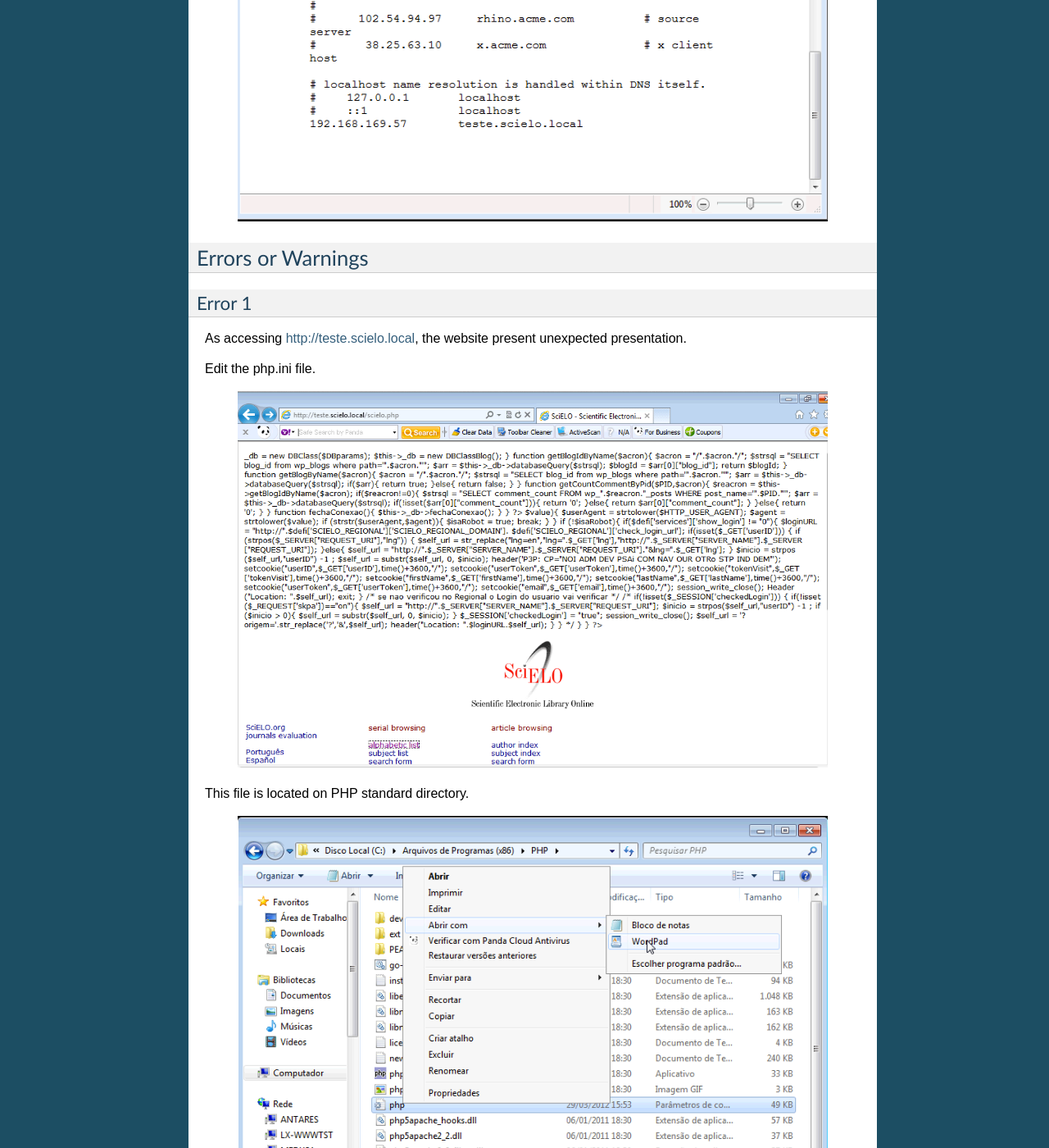
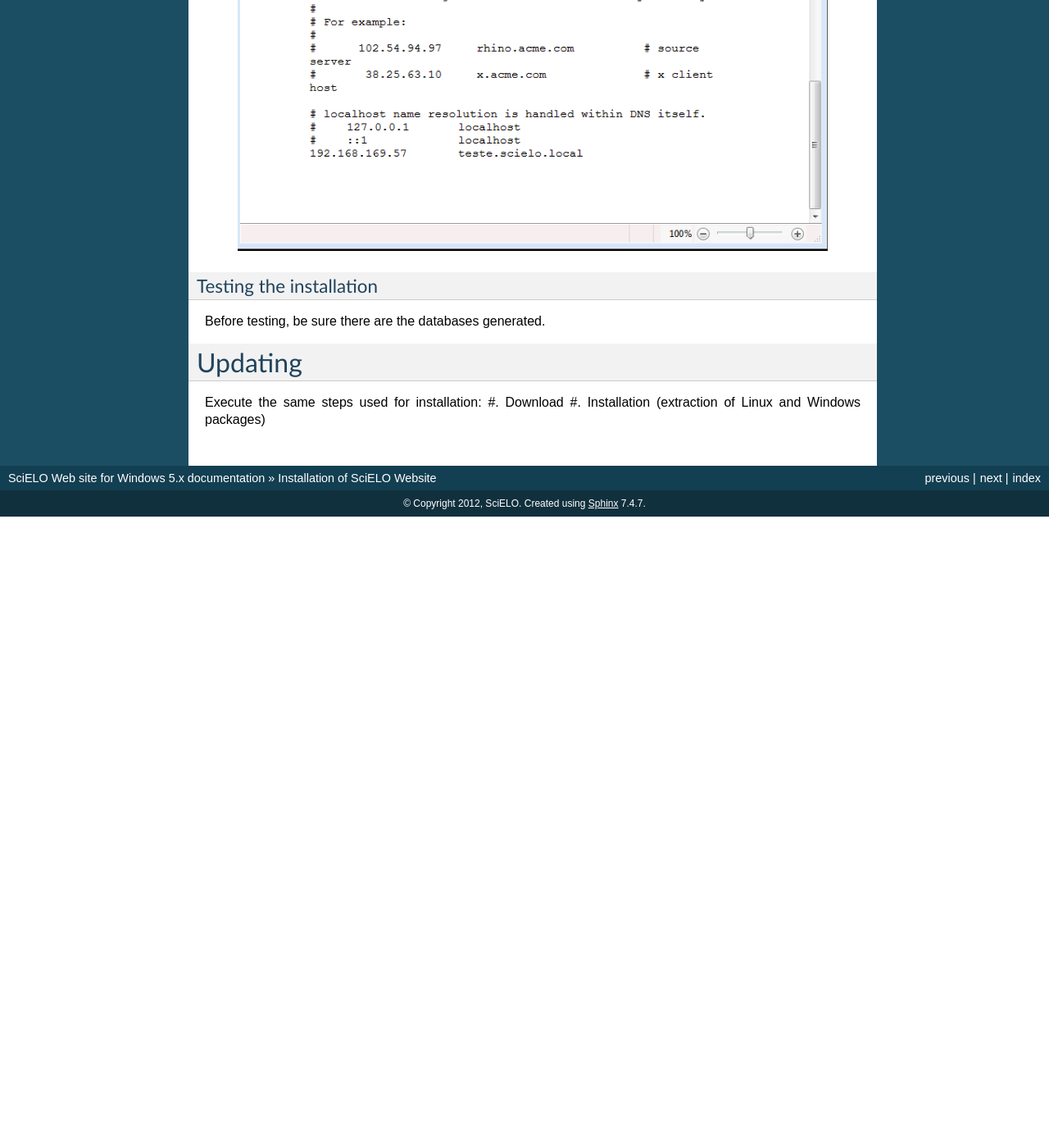
Before and after one commit to scieloorg/Web-Windows, a Sphinx documentation site: the page built from docs/source/howtoinstall_scielowebwin.rst, in a window 1280 px wide and 1400 px high, scrolled down 23818 px. Shown: the whole window at 82% size. Built offline with Sphinx 7.4.7, drawn with Linux system fonts in a browser that asks for light colours; formulas are drawn with MathJax 3; after the commit the page ends 24448 px from its top, so only the background shows below that; some of the changed text lies outside the part shown.

Commit message:
Documentation

```diff
--- a/docs/source/howtoinstall_scielowebwin.rst
+++ b/docs/source/howtoinstall_scielowebwin.rst
@@ -17,7 +17,8 @@
     The default is c:\\scielo\\web.
     The example uses c:\\scielo_br.
 
-    e. g.: c:\\scielo_br
+#. Extract zip file of SciELO Web for Linux package
+#. Extract zip file of SciELO Web for Windows package, overwriting the Linux installation.
 
 
 Extract the zip file of SciELO Site for Linux
@@ -60,6 +61,7 @@
 
 
     .. image:: img/en/scielo027.png
+
 
 Configuration of the virtual host
 =================================
@@ -270,55 +272,15 @@
 
     .. image:: img/en/scielo057.png
 
+Testing the installation
+------------------------
 
-Errors or Warnings
-==================
-
-Error 1
--------
-
-As accessing http://teste.scielo.local, the website present unexpected presentation.
-
-Edit the php.ini file.
-
-    .. image:: img/en/scielo063.png
-
-This file is located on PHP standard directory.
-
-    .. image:: img/en/scielo064.png
-
-Open this file, using WordPad or Notepad, then search for short_open_tag
-
-    .. image:: img/en/scielo065.png
+Before testing, be sure there are the databases generated.
 
 
-    .. image:: img/en/scielo066.png
-
-Change short_open_tag = Off to short_open_tag = On
-
-    .. image:: img/en/scielo067.png
-
-Save the file
-
-    .. image:: img/en/scielo068.png
-
-Restart Apache.
-
-    .. image:: img/en/scielo069.png
-
-Open http://teste.scielo.local.
-
-    .. image:: img/en/scielo070.png
-
-Error 2
--------
-
-Access http://teste.scielo.local
-
-Click on Alphabetic list link
-
-    .. image:: img/en/scielo071.png
-
-This error is related to missing databases, which can be gotten from SciELO developers team.
-
-    .. image:: img/en/scielo072.png
+========
+Updating
+========
+Execute the same steps used for installation:
+#. Download
+#. Installation (extraction of Linux and Windows packages)
--- a/docs/source/index.rst
+++ b/docs/source/index.rst
@@ -19,7 +19,13 @@
     howtogerapadrao.rst
     howtoenvia.rst
 
+
 Support
 -------
 
+.. toctree::
+    :maxdepth: 3
+
+    solutions.rst
+
 How to get `support <http://docs.scielo.org/en/latest/index.html#support>`_.
```
Also changed, not shown: docs/source/solutions.rst (added, +78 -0 lines).
